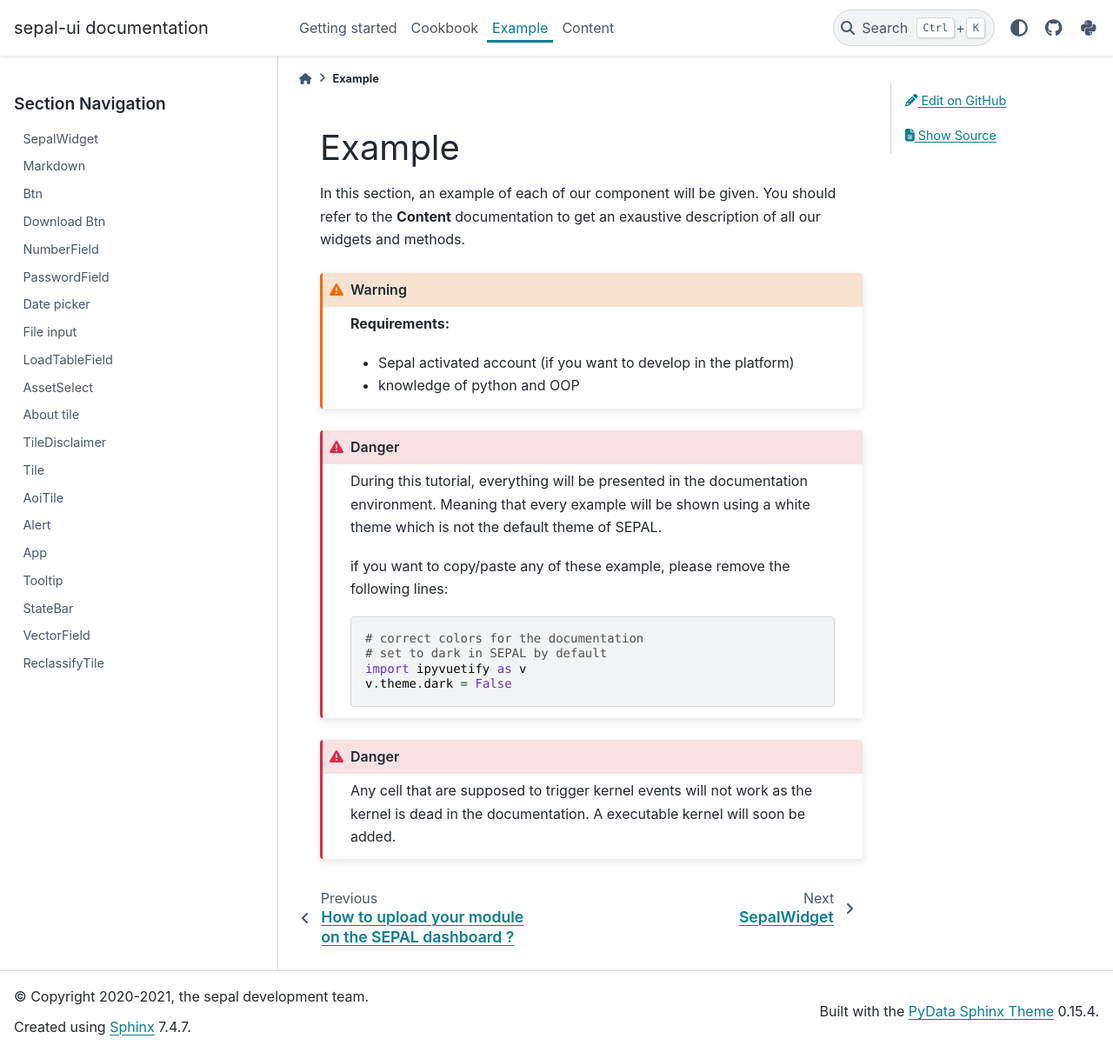
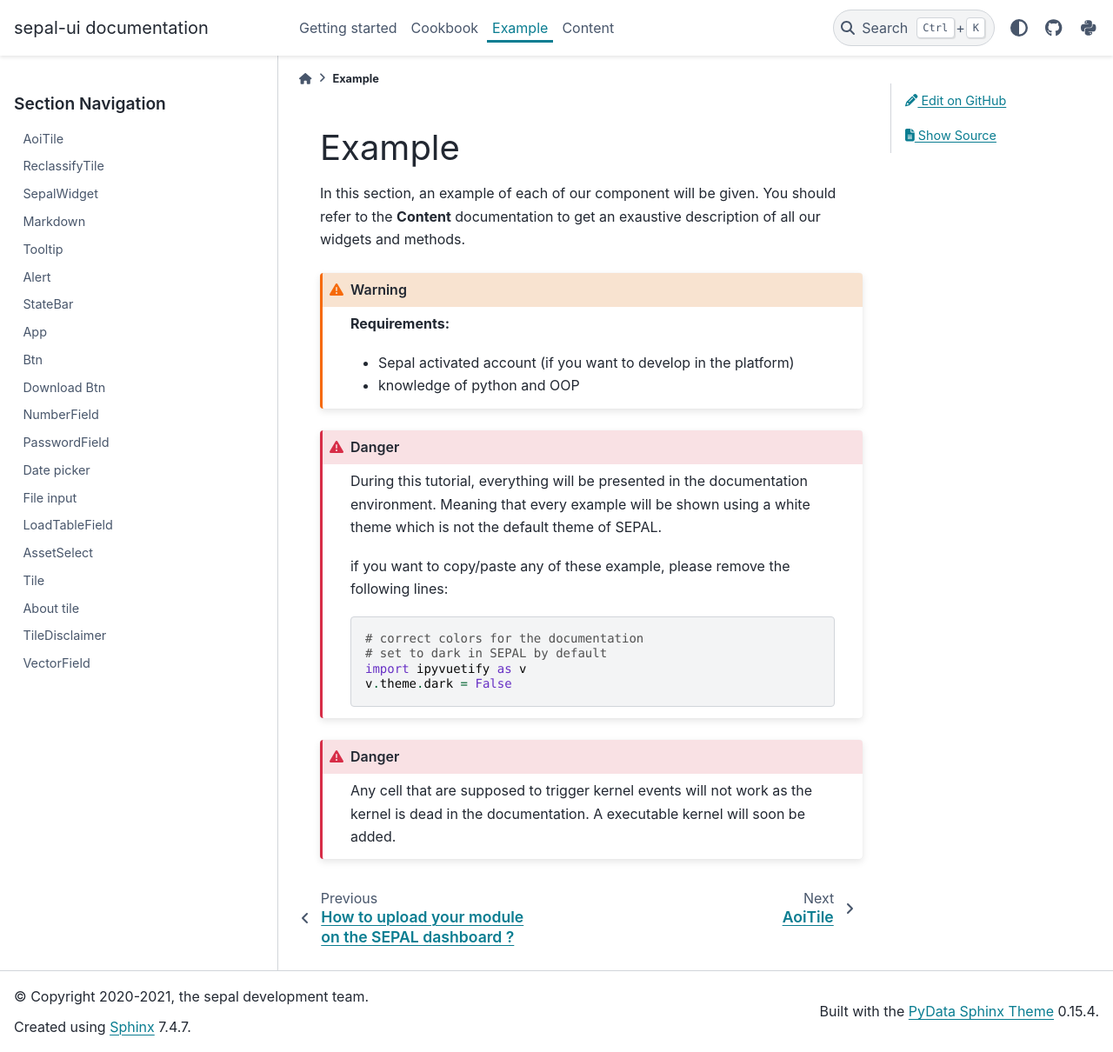
Before and after one commit to openforis/sepal_ui, a Sphinx documentation site: the page built from docs/source/widgets/index.rst, in a window 1280 px wide and 1210 px high. Shown: the whole window at 87% size. Built offline with Sphinx 7.4.7 and the PyData theme 0.15.4, drawn with Linux system fonts in a browser that asks for light colours; the version number could not be read and is left out.

```diff
--- a/docs/source/widgets/index.rst
+++ b/docs/source/widgets/index.rst
@@ -30,23 +30,30 @@ In this section, an example of each of our component will be given. You should r
     :maxdepth: 1
     :hidden:
 
+    tile_aoi
+
+    tile_reclassify
+
     sepal_widget
     markdown
+    tooltip
+
+    alert
+    statebar
+
+    app
+
     btn
     download_btn
+
     number
     password
     date_picker
     file_input
     load_table
     asset_select
+
+    tile
     about
     disclaimer
-    tile
-    tile_aoi
-    alert
-    app
-    tooltip
-    statebar
     vector
-    tile_reclassify
```
